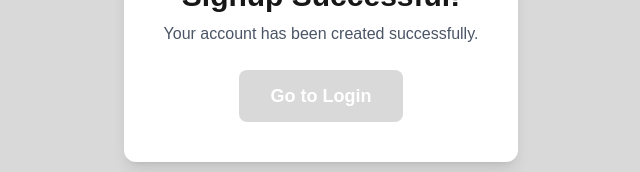
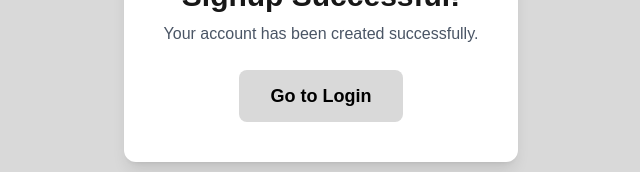
Before and after one commit to Srimathi0910/Invoice-generator, a Next.js app: page /signup-success in a window 1280 px wide. Shown: the part 407-579 px from the top of the page, without its empty margins (319-959 px from the left). Built offline with nearby package versions, Linux system fonts and the light colour scheme; a web font is replaced by a local one.

Commit message:
Add all new files for deployment

```diff
--- a/app/globals.css
+++ b/app/globals.css
@@ -14,9 +14,10 @@
 
 @media (prefers-color-scheme: dark) {
   :root {
-    --background: #0a0a0a;
-    --foreground: #ededed;
-  }
+  --background: #ffffff;
+  --foreground: #000000; /* 👈 CHANGE THIS */
+}
+
 }
 
 body {
--- a/app/signup-success/page.tsx
+++ b/app/signup-success/page.tsx
@@ -24,7 +24,7 @@ export default function SignupSuccess() {
 
         <button
           onClick={() => router.push("/login")}
-          className="bg-[#D9D9D9] !text-white px-8 py-3 rounded-lg text-lg font-semibold hover:!bg-gray-800 transition cursor-pointer"
+          className="bg-[#D9D9D9] !text-black px-8 py-3 rounded-lg text-lg font-semibold hover:!bg-gray-800 transition cursor-pointer"
         >
           Go to Login
         </button>
```
